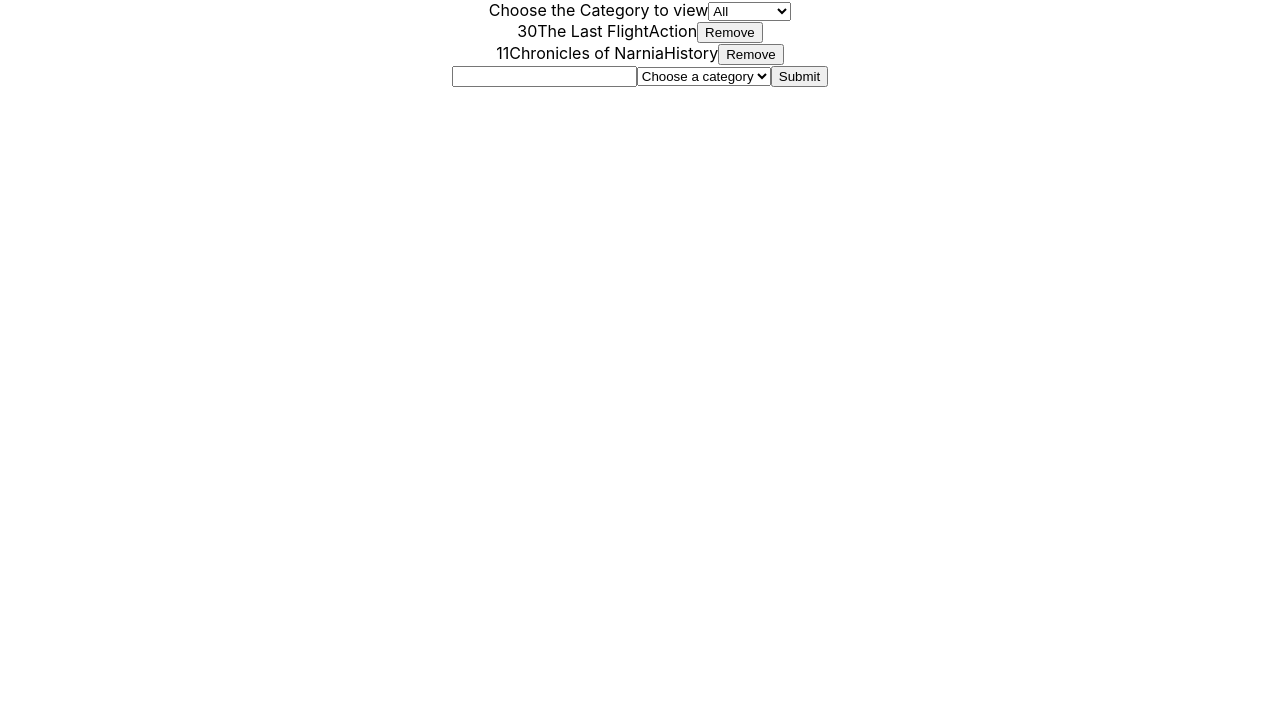
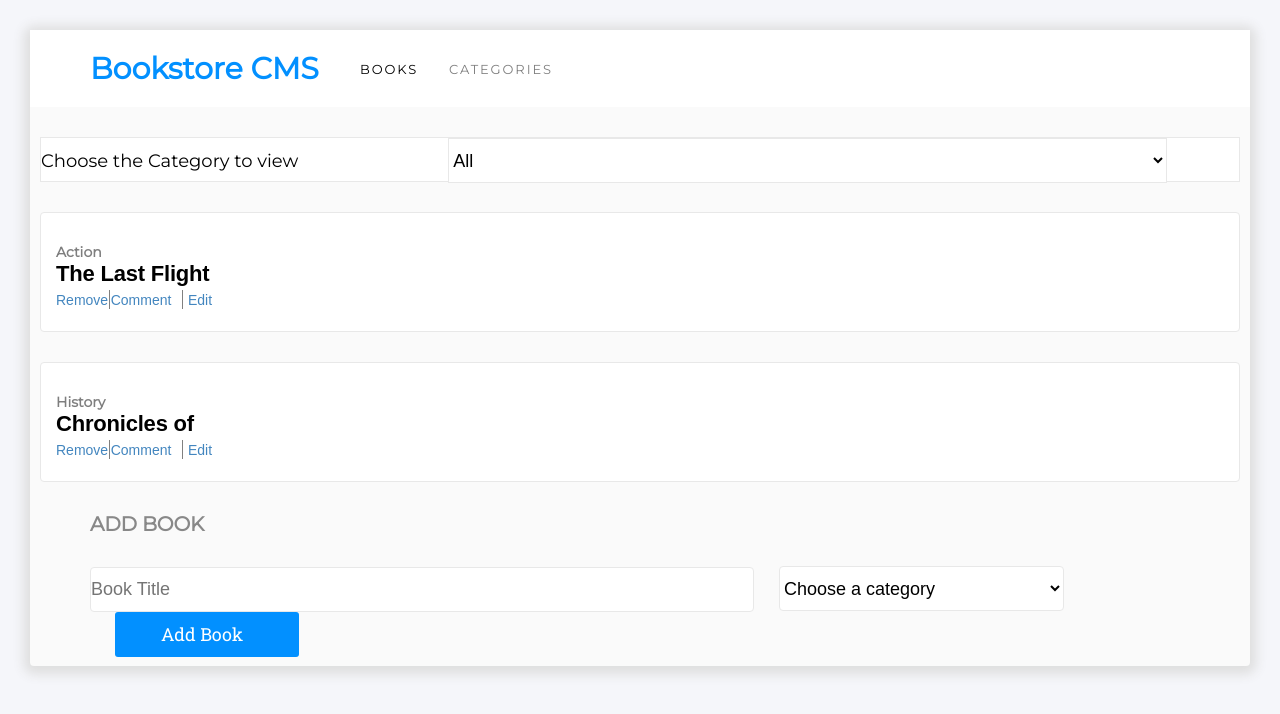
Before and after one commit to em-em-D/MagicBookStore, a React (Create React App) app: page / in a window 1280 px wide. Shown: the top 714 px of the page. Built offline with nearby package versions, Linux system fonts and the light colour scheme.

Commit message:
milestone-5 completed

```diff
--- a/src/components/App.css
+++ b/src/components/App.css
@@ -1,10 +1,33 @@
+
+@import url('https://fonts.googleapis.com/css?family=Montserrat&display=swap');
+
 .App {
-  text-align: center;
+  padding-bottom: 25px;
+  border-radius: 4px;
+  background-color: #fafafa;
+  -webkit-box-shadow: 0 2px 12px 6px rgba(222, 222, 222, 1);
+  -moz-box-shadow: 0 2px 12px 6px rgba(222, 222, 222, 1);
+  box-shadow: 0 2px 12px 6px rgba(222, 222, 222, 1);
 }
 
 .App-logo {
   height: 40vmin;
   pointer-events: none;
+}
+
+nav {
+  letter-spacing: 1.9px;
+  display: flex;
+  align-items: center;
+  padding: 20px 60px;
+  font-size: 13px;
+  font-family: Montserrat, sans-serif;
+  background-color: #fff;
+}
+
+nav li {
+  list-style-type: none;
+  margin-right: 30px;
 }
 
 @media (prefers-reduced-motion: no-preference) {
@@ -28,6 +51,58 @@
   color: #61dafb;
 }
 
+.bookstore-cms {
+  width: 240px;
+  height: 37px;
+  font-family: Montserrat, sans-serif;
+  font-size: 30px;
+  font-weight: bold;
+  font-stretch: normal;
+  font-style: normal;
+  line-height: normal;
+  letter-spacing: normal;
+  color: #0290ff;
+}
+
+.books {
+  width: 59px;
+  height: 16px;
+  font-family: Montserrat, sans-serif;
+  font-size: 13px;
+  font-weight: normal;
+  font-stretch: normal;
+  font-style: normal;
+  line-height: normal;
+  letter-spacing: 1.9px;
+  color: var(--black-three);
+}
+
+.categories {
+  width: 105px;
+  height: 16px;
+  opacity: 0.5;
+  font-family: Montserrat, sans-serif;
+  font-size: 13px;
+  font-weight: normal;
+  font-stretch: normal;
+  font-style: normal;
+  line-height: normal;
+  letter-spacing: 1.9px;
+  color: var(--black-three);
+}
+
+.Mask {
+  width: 17px;
+  height: 17px;
+  background-color: #0290ff;
+}
+
+.Oval {
+  width: 45px;
+  height: 45px;
+  border: solid 1px #e8e8e8;
+}
+
 @keyframes App-logo-spin {
   from {
     transform: rotate(0deg);
--- a/src/components/App.js
+++ b/src/components/App.js
@@ -6,6 +6,12 @@ import BooksForm from '../containers/BooksForm';
 function App() {
   return (
     <div className="App">
+      <nav>
+        <li className="bookstore-cms">Bookstore CMS</li>
+        <li className="books">BOOKS</li>
+        <li className="categories">CATEGORIES</li>
+        <li className="oval"><i className="mask" /></li>
+      </nav>
       <BooksList />
       <BooksForm />
     </div>
--- /dev/null
+++ b/src/components/Book.css
@@ -0,0 +1,94 @@
+@import url('https://fonts.googleapis.com/css?family=Montserrat|Roboto+Slab&display=swap');
+
+.book-panel {
+  width: 1200px;
+  height: 120px;
+  border-radius: 4px;
+  border: solid 1px #e8e8e8;
+  background-color: #fff;
+  margin: 30px auto;
+}
+
+.category {
+  width: 49px;
+  height: 18px;
+  opacity: 0.5;
+  font-family: Montserrat, sans-serif;
+  font-size: 14px;
+  font-weight: bold;
+  font-stretch: normal;
+  font-style: normal;
+  line-height: normal;
+  letter-spacing: normal;
+  color: var(--black-three);
+  margin-left: 15px;
+  margin-top: 30px;
+}
+
+.title {
+  width: 197px;
+  height: 29px;
+  font-family: RobotoSlab, sans-serif;
+  font-size: 22px;
+  font-weight: bold;
+  font-stretch: normal;
+  font-style: normal;
+  line-height: normal;
+  letter-spacing: -0.2px;
+  color: var(--black-three);
+  margin-left: 15px;
+}
+
+button {
+  padding-right: 10px;
+  background-color: white;
+  border: none;
+  font-family: 'Roboto Slab', sans-serif;
+  font-size: 12px;
+  font-weight: 300;
+  color: #4386bf;
+  cursor: pointer;
+}
+
+.comments {
+  width: 73px;
+  height: 19px;
+  font-family: RobotoSlab, sans-serif;
+  font-size: 14px;
+  font-weight: 300;
+  font-stretch: normal;
+  font-style: normal;
+  line-height: normal;
+  letter-spacing: normal;
+  color: #4386bf;
+  border-right: solid grey 1px;
+}
+
+.remove {
+  width: 54px;
+  height: 19px;
+  font-family: RobotoSlab, sans-serif;
+  font-size: 14px;
+  font-weight: 300;
+  font-stretch: normal;
+  font-style: normal;
+  line-height: normal;
+  letter-spacing: normal;
+  color: #4386bf;
+  margin-left: 15px;
+  border-right: solid grey 1px;
+}
+
+.edit {
+  width: 27px;
+  height: 19px;
+  font-family: RobotoSlab, sans-serif;
+  font-size: 14px;
+  font-weight: 300;
+  font-stretch: normal;
+  font-style: normal;
+  line-height: normal;
+  letter-spacing: normal;
+  color: #4386bf;
+  margin-left: 5px;
+}
--- a/src/components/Book.js
+++ b/src/components/Book.js
@@ -1,23 +1,37 @@
 import React from 'react';
 import PropTypes from 'prop-types';
+import './Book.css';
 
 const Book = props => {
   const { book, removeBook } = props;
   const handleRemoveBook = () => removeBook(book.id);
 
   return (
-    <div>
+    <div className="book-panel">
+
+      <div className="category">
+        {' '}
+        {book.category}
+      </div>
+      <div className="title">
+        {' '}
+        {book.title}
+      </div>
+
       <div>
-        {book.id}
-        {book.title}
-        {book.category}
-
         <button type="button" onClick={handleRemoveBook} className="remove">
           Remove
         </button>
+        <button type="button" className="comments">
+          Comment
+        </button>
+        <button type="button" className="edit">
+          Edit
+        </button>
+      </div>
 
-      </div>
     </div>
+
   );
 };
 
--- /dev/null
+++ b/src/components/CategoryFilter.css
@@ -0,0 +1,24 @@
+.category-filter {
+  width: 1200px;
+
+  /* margin-bottom: 10px; */
+  font-family: Montserrat, sans-serif;
+  background-color: white;
+  border: solid 1px #e8e8e8;
+  height: 45px;
+
+  /* margin-left: 50px; */
+  margin: 30px auto;
+  font-size: 18px;
+}
+
+.select {
+  width: 60%;
+  height: 45px;
+  border: solid 1px #e8e8e8;
+  background-color: #fff;
+  margin-left: 150px;
+  font-size: 18px;
+  margin-top: 0;
+  margin-bottom: 0;
+}
--- a/src/components/CategoryFilter.js
+++ b/src/components/CategoryFilter.js
@@ -1,5 +1,6 @@
 import React from 'react';
 import PropTypes from 'prop-types';
+import './CategoryFilter.css';
 
 const CATEGORIES = [
   'Action',
@@ -12,9 +13,10 @@ const CATEGORIES = [
 ];
 
 const CategoryFilter = ({ handleChange }) => (
-  <div>
+  <div className="category-filter">
     <span>Choose the Category to view</span>
     <select
+      className="select"
       onChange={handleChange}
     >
       <option value="All">All</option>
--- /dev/null
+++ b/src/containers/BooksForm.css
@@ -0,0 +1,52 @@
+
+.books-form {
+  margin: 10px 60px;
+}
+
+form {
+  width: 100%;
+  height: 45px;
+  margin: 30px auto;
+}
+
+.ab-title {
+  width: 174px;
+  height: 24px;
+  font-family: Montserrat, sans-serif;
+  font-size: 20px;
+  font-weight: bold;
+  font-stretch: normal;
+  font-style: normal;
+  line-height: normal;
+  letter-spacing: -0.18px;
+  color: #888;
+}
+
+form input {
+  width: 664px;
+  height: 45px;
+  border-radius: 4px;
+  border: solid 1px #e8e8e8;
+  background-color: #fff;
+  font-size: 18px;
+}
+
+form select {
+  width: 285px;
+  height: 45px;
+  border-radius: 4px;
+  border: solid 1px #e8e8e8;
+  background-color: #fff;
+  margin-left: 25px;
+  font-size: 18px;
+}
+
+form button {
+  color: #fff;
+  width: 184px;
+  height: 45px;
+  border-radius: 3px;
+  background-color: #0290ff;
+  margin-left: 25px;
+  font-size: 18px;
+}
--- a/src/containers/BooksForm.js
+++ b/src/containers/BooksForm.js
@@ -2,6 +2,7 @@ import React from 'react';
 import { connect } from 'react-redux';
 import PropTypes from 'prop-types';
 import { createBook } from '../actions';
+import './BooksForm.css';
 
 const CATEGORIES = [
   'Action',
@@ -44,12 +45,16 @@ class BooksForm extends React.Component {
     const { title, category } = this.state;
 
     return (
+
+      <div className="books-form">
+        <div className="ab-title"> ADD BOOK </div>
         <form onSubmit={this.handleSubmit}>
           <input
             type="text"
             name="title"
             value={title}
             onChange={this.handleChange}
+            placeholder="Book Title"
           />
           {/* </label> */}
           <select
@@ -65,8 +70,9 @@ class BooksForm extends React.Component {
               </option>
             ))}
           </select>
-        <input type="submit" value="Submit" />
+          <button type="submit" value="ADD BOOK" className="add-book">Add Book </button>
         </form>
+      </div>
     );
   }
 }
--- /dev/null
+++ b/src/containers/BooksList.css
@@ -0,0 +1,3 @@
+.bookslist {
+  margin: 30px 60px;
+}
--- a/src/containers/BooksList.js
+++ b/src/containers/BooksList.js
@@ -26,7 +26,7 @@ const BooksList = ({
   const filteredBooks = () => (filter === 'All' ? books : books.filter(book => book.category === filter));
 
   return (
-    <div>
+    <div className="books-list">
       <CategoryFilter handleChange={handleFilterChange} />
       <div>
 
--- a/src/index.css
+++ b/src/index.css
@@ -1,27 +1,13 @@
-body {
+* {
   margin: 0;
-  font-family:
-    -apple-system,
-    BlinkMacSystemFont,
-    "Segoe UI",
-    "Roboto",
-    "Oxygen",
-    "Ubuntu",
-    "Cantarell",
-    "Fira Sans",
-    "Droid Sans",
-    "Helvetica Neue",
-    sans-serif;
-  -webkit-font-smoothing: antialiased;
-  -moz-osx-font-smoothing: grayscale;
+  padding: 0;
+  box-sizing: border-box;
+  outline: none;
 }
 
-code {
-  font-family:
-    source-code-pro,
-    Menlo,
-    Monaco,
-    Consolas,
-    "Courier New",
-    monospace;
+body {
+  width: 100vw;
+  min-height: 100vh;
+  padding: 30px;
+  background-color: #f5f6fa;
 }
```
Lines whose indentation alone changed are shown as unchanged.
